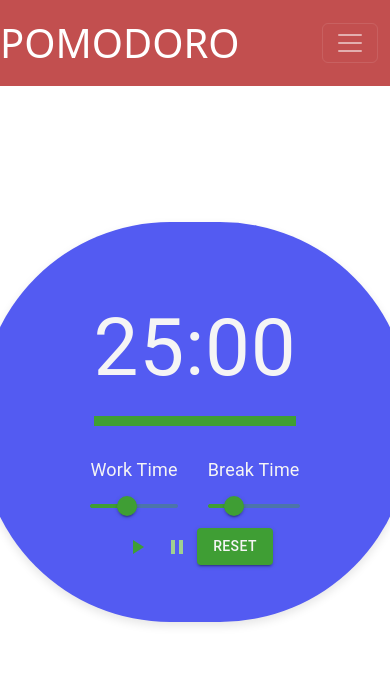
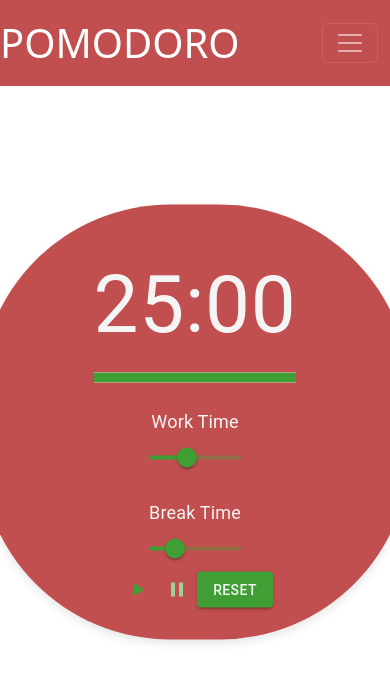
Before and after one commit to nikipra16/Pomododo, a React (Vite) app: page / in a window 390 px wide. Shown: the top 682 px of the page. Built offline with nearby package versions, Linux system fonts and the light colour scheme.

Commit message:
responsive

```diff
--- a/src/App.css
+++ b/src/App.css
@@ -42,7 +42,7 @@ label {
     align-items: center;
     justify-content: center;
     text-align: center;
-    background-color: #535bf2;
+    background-color: #c24f4f;
     border-radius: 190px;
     box-shadow: 0 4px 10px rgba(0, 0, 0, 0.1);
     padding: 40px;
@@ -67,3 +67,62 @@ label {
     margin-top: 20px;
     flex-wrap: wrap;
 }
+
+/* Media Queries for Responsiveness */
+
+/* For small screens (phones) */
+@media (max-width: 600px) {
+    .Timer-container {
+        width: auto;
+        height: auto;
+        padding: 20px;
+    }
+
+    .Timer h2 {
+        font-size: 50px;
+    }
+
+    .slidersWrapper {
+        flex-direction: column;
+        gap: 15px;
+        margin-top: 15px;
+    }
+
+    label {
+        font-size: 18px;
+    }
+
+    .textField {
+        margin-bottom: 20px;
+    }
+}
+
+/* tablets */
+@media (max-width: 900px) {
+    .Timer-container {
+        width: 430px;
+        height: auto;
+        padding: 30px;
+    }
+
+    .Timer h2 {
+        font-size: 60px;
+    }
+
+    .slidersWrapper {
+        gap: 20px;
+    }
+}
+
+/* desktops */
+@media (min-width: 1200px) {
+    .Timer-container {
+        width: 430px;
+        height: 400px;
+        padding: 40px;
+    }
+
+    .Timer h2 {
+        font-size: 70px;
+    }
+}
```
